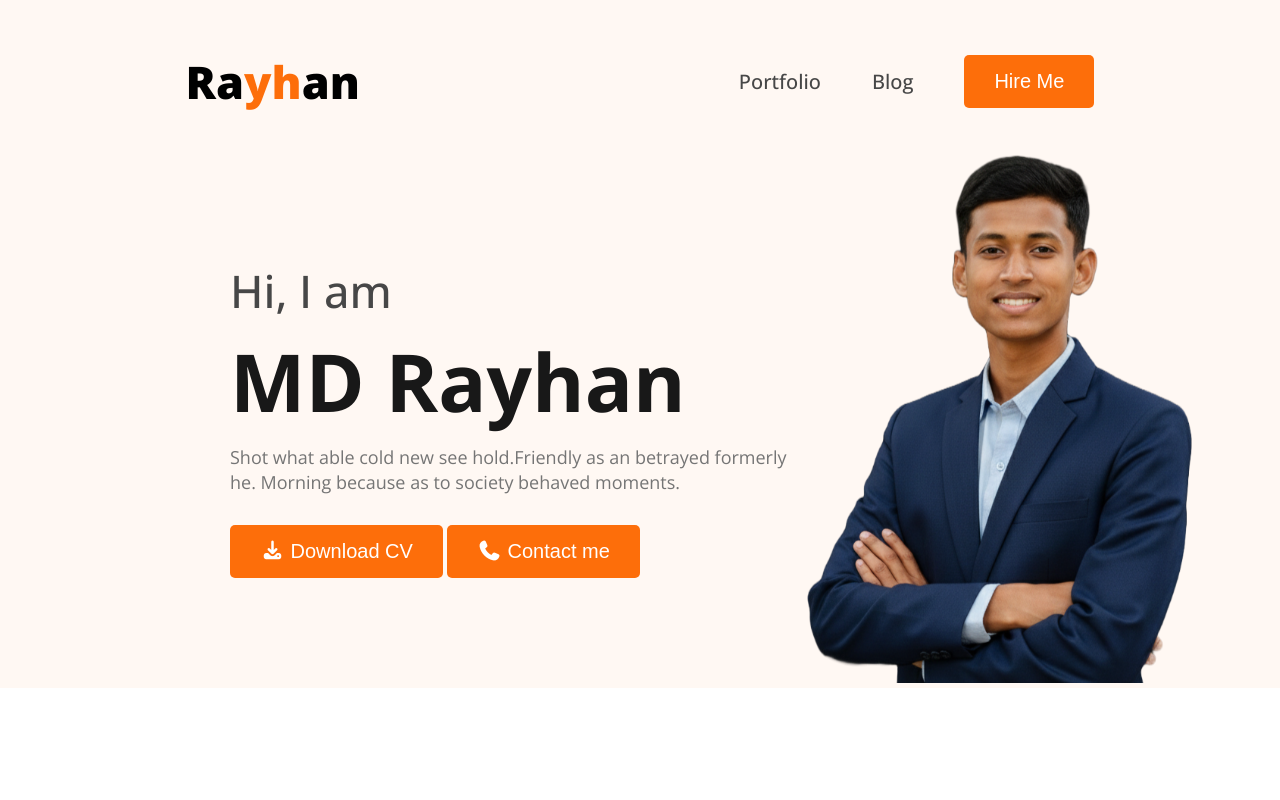
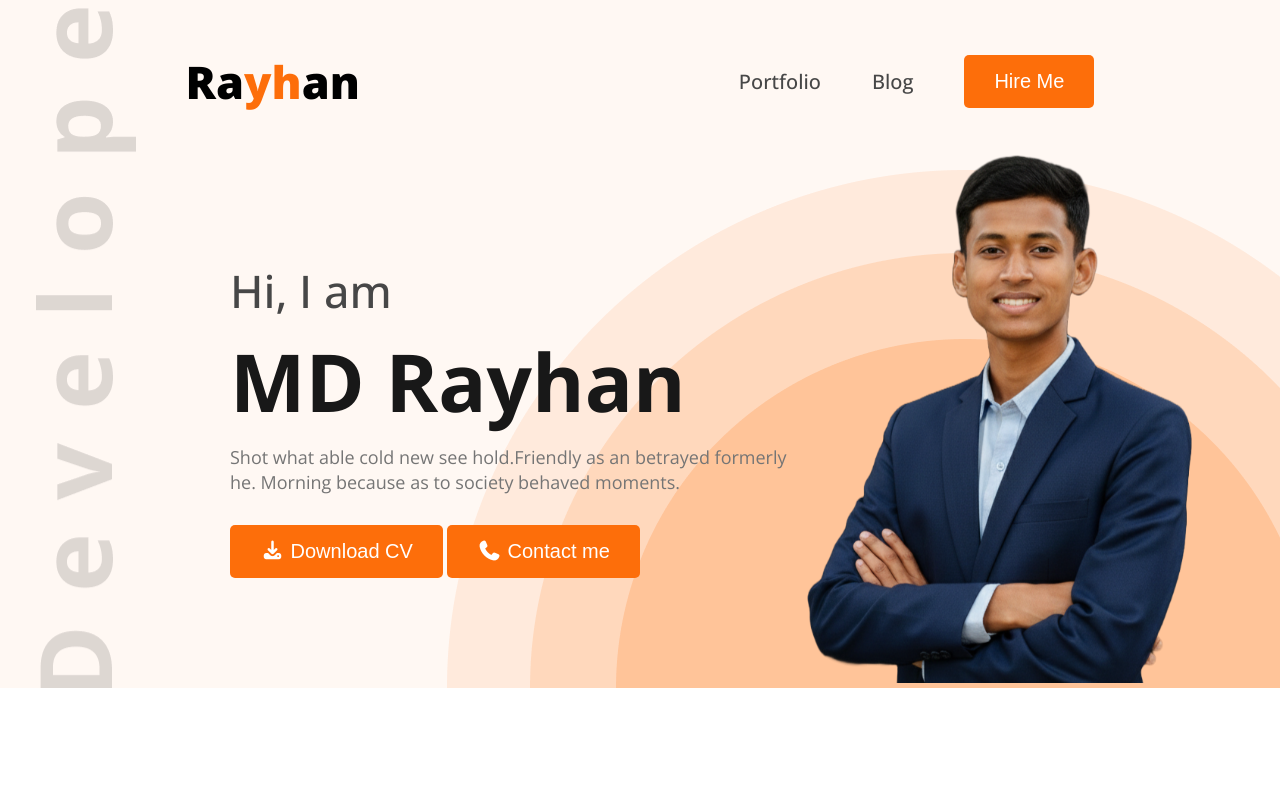
Before and after one commit to mdrayhanuddin9090-ux/Portfolio-, a plain HTML site: page index.html in a window 1280 px wide. Shown: the top 800 px of the page. Drawn offline with nearby package versions, Linux system fonts and the light colour scheme; the site is published under a folder, as on GitHub Pages, so addresses that start at the root find nothing.

Commit message:
some problem solve

```diff
--- a/style.css
+++ b/style.css
@@ -10,7 +10,7 @@
 header{
     background-color: #FFF8F3;
     padding-top: 51px;
-    background: url(/Resource/developer.png) , url(/Resource/header_bg.png),#FFF8F3;
+    background: url(Resource/developer.png) , url(Resource/header_bg.png),#FFF8F3;
     background-position: 36px -73px, bottom right;
     background-repeat: no-repeat;
 }
```
